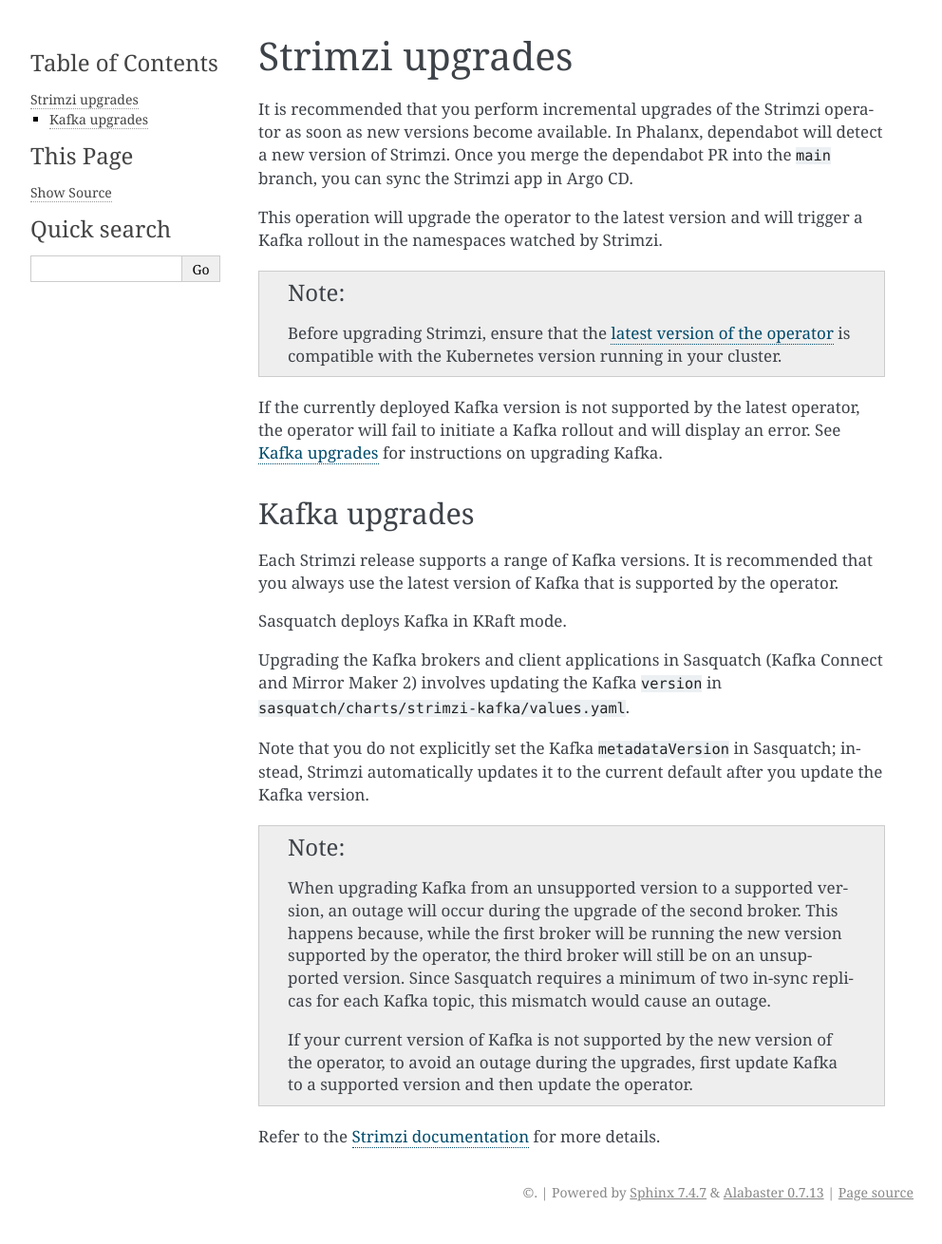
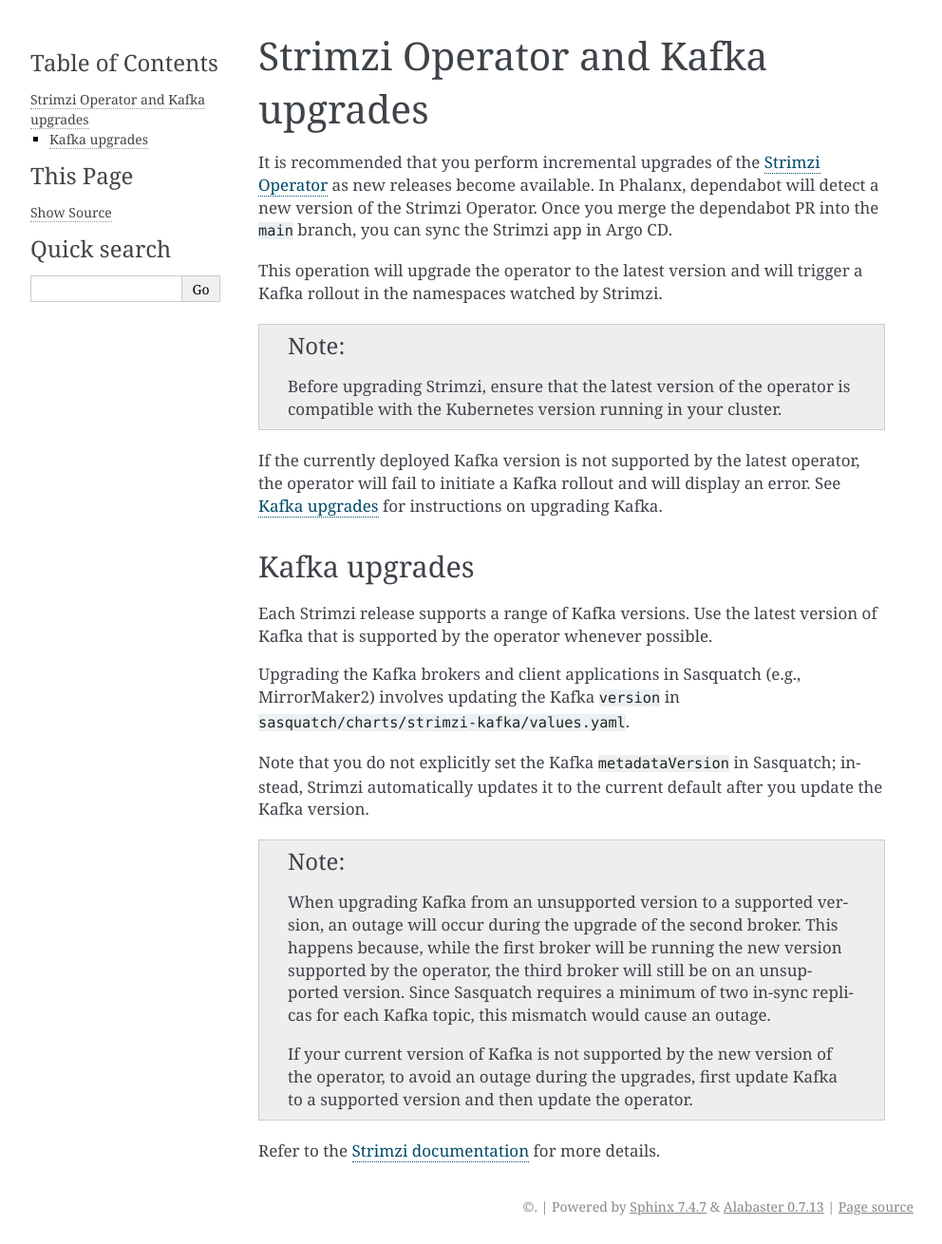
Before and after one commit to lsst-sqre/sasquatch, a Sphinx documentation site: the page built from docs/admin/strimzi-updates.rst, in a window 1280 px wide. Shown: the whole page at 95% size, without its empty margins (148-1140 px from the left). Built offline with Sphinx 7.4.7, drawn with Linux system fonts in a browser that asks for light colours.

Commit message:
Updates to Strimzi Operator and Kafka upgrades

```diff
--- a/docs/admin/strimzi-updates.rst
+++ b/docs/admin/strimzi-updates.rst
@@ -1,19 +1,19 @@
 .. _strimzi-updates:
 
 
-################
-Strimzi upgrades
-################
+###################################
+Strimzi Operator and Kafka upgrades
+###################################
 
-It is recommended that you perform incremental upgrades of the Strimzi operator as soon as new versions become available.
-In Phalanx, dependabot will detect a new version of Strimzi.
+It is recommended that you perform incremental upgrades of the `Strimzi Operator`_ as new releases become available.
+In Phalanx, dependabot will detect a new version of the Strimzi Operator.
 Once you merge the dependabot PR into the ``main`` branch, you can sync the Strimzi app in Argo CD.
 
 This operation will upgrade the operator to the latest version and will trigger a Kafka rollout in the namespaces watched by Strimzi.
 
 .. note::
 
-    Before upgrading Strimzi, ensure that the `latest version of the operator`_ is compatible with the Kubernetes version running in your cluster.
+    Before upgrading Strimzi, ensure that the latest version of the operator is compatible with the Kubernetes version running in your cluster.
 
 If the currently deployed Kafka version is not supported by the latest operator, the operator will fail to initiate a Kafka rollout and will display an error.
 See :ref:`kafka-upgrades` for instructions on upgrading Kafka.
@@ -24,11 +24,9 @@
 ==============
 
 Each Strimzi release supports a range of Kafka versions.
-It is recommended that you always use the latest version of Kafka that is supported by the operator.
+Use the latest version of Kafka that is supported by the operator whenever possible.
 
-Sasquatch deploys Kafka in KRaft mode.
-
-Upgrading the Kafka brokers and client applications in Sasquatch (Kafka Connect and Mirror Maker 2) involves updating the Kafka ``version`` in ``sasquatch/charts/strimzi-kafka/values.yaml``.
+Upgrading the Kafka brokers and client applications in Sasquatch (e.g., MirrorMaker2) involves updating the Kafka ``version`` in ``sasquatch/charts/strimzi-kafka/values.yaml``.
 
 Note that you do not explicitly set the Kafka ``metadataVersion`` in Sasquatch; instead, Strimzi automatically updates it to the current default after you update the Kafka version.
 
```
Also changed, not shown: other parts of docs/admin/strimzi-updates.rst (+1 -1 lines).
